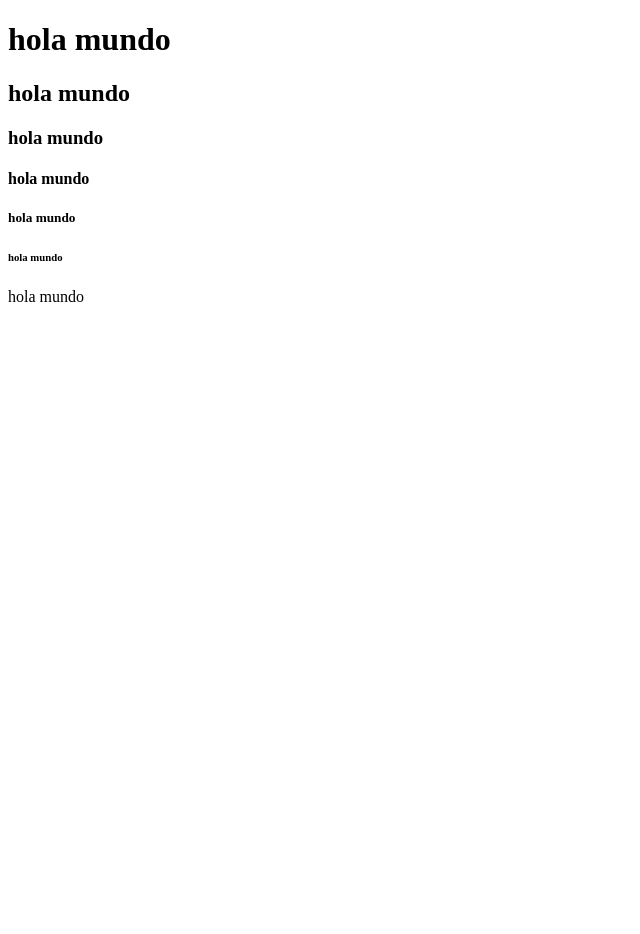
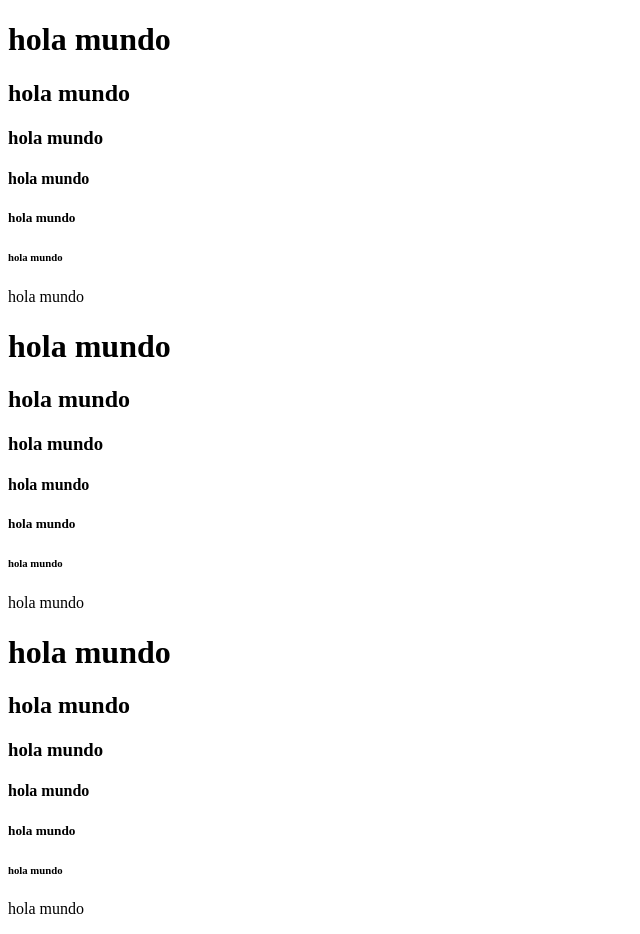
Before and after one commit to Nishant5565/DemoR, a plain HTML site: page src/index.html in a window 1280 px wide. Shown: the whole page, without its empty margins (0-640 px from the left). Before the commit the page ends 800 px from the top, so only its background shows below. Drawn offline with Linux system fonts and the light colour scheme.

Commit message:
New branch

```diff
--- a/src/index.html
+++ b/src/index.html
@@ -15,5 +15,24 @@
      <h6>hola mundo</h6>
      <p>hola mundo</p>
 
+     <div>
+          <h1>hola mundo</h1>
+          <h2>hola mundo</h2>
+          <h3>hola mundo</h3>
+          <h4>hola mundo</h4>
+          <h5>hola mundo</h5>
+          <h6>hola mundo</h6>
+          <p>hola mundo</p>
+     </div>
+
+     <div>
+          <h1>hola mundo</h1>
+          <h2>hola mundo</h2>
+          <h3>hola mundo</h3>
+          <h4>hola mundo</h4>
+          <h5>hola mundo</h5>
+          <h6>hola mundo</h6>
+          <p>hola mundo</p>
+     </div>
 </body>
 </html>
```
